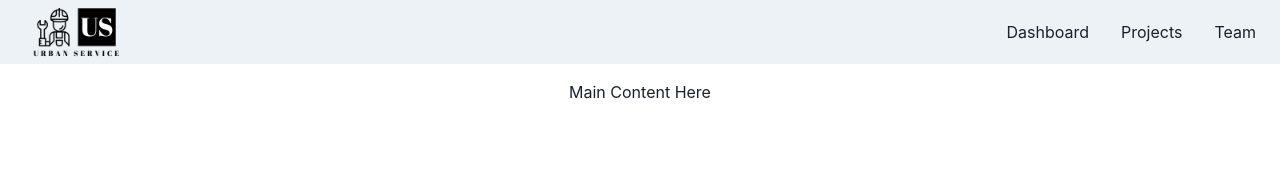
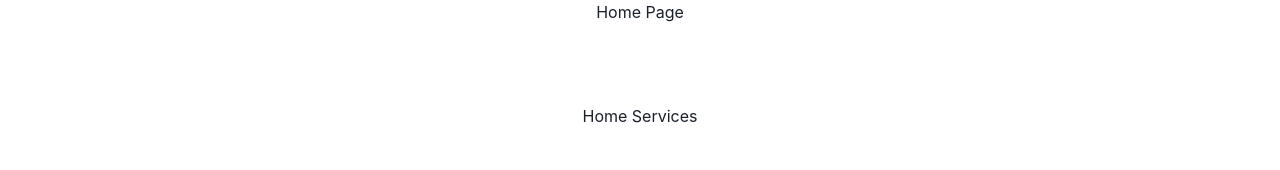
Before and after one commit to meesahil7/urban-service, a React (Create React App) app: page / in a window 1280 px wide. Shown: the top 170 px of the page. Built offline with nearby package versions, Linux system fonts and the light colour scheme.

Commit message:
updated package-lock.json

```diff
--- a/src/App.jsx
+++ b/src/App.jsx
@@ -1,12 +1,12 @@
 import "./App.css";
 import Navbar from "./Components/Navbar/Navbar";
 import MainRoutes from "./Routes/MainRoutes";
+import Login from "./Components/Login/Login";
 
 function App() {
   return (
     <div className="App">
-      {/* <MainRoutes /> */}
-      <Navbar />
+      <MainRoutes />
     </div>
   );
 }
```
Also changed, not shown: 1 other file (tests, documents, lock files or other folders).
